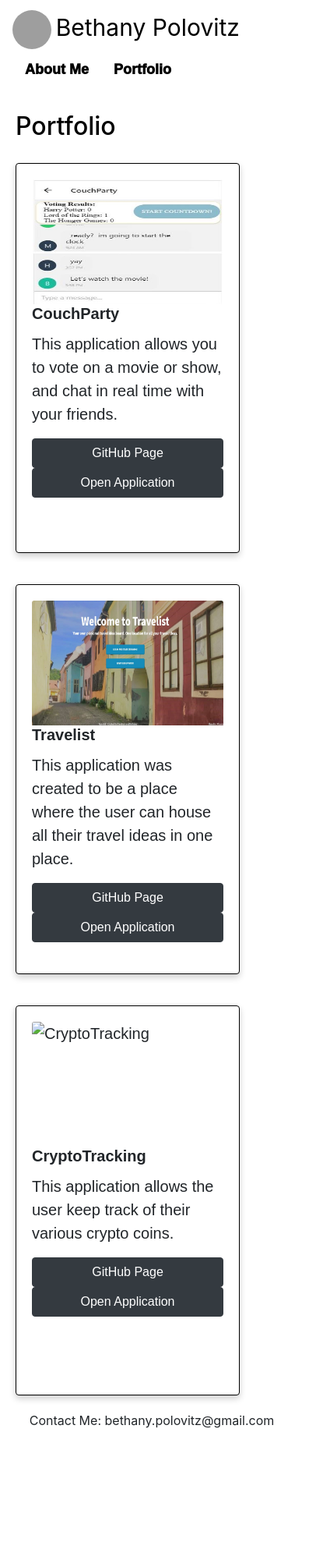
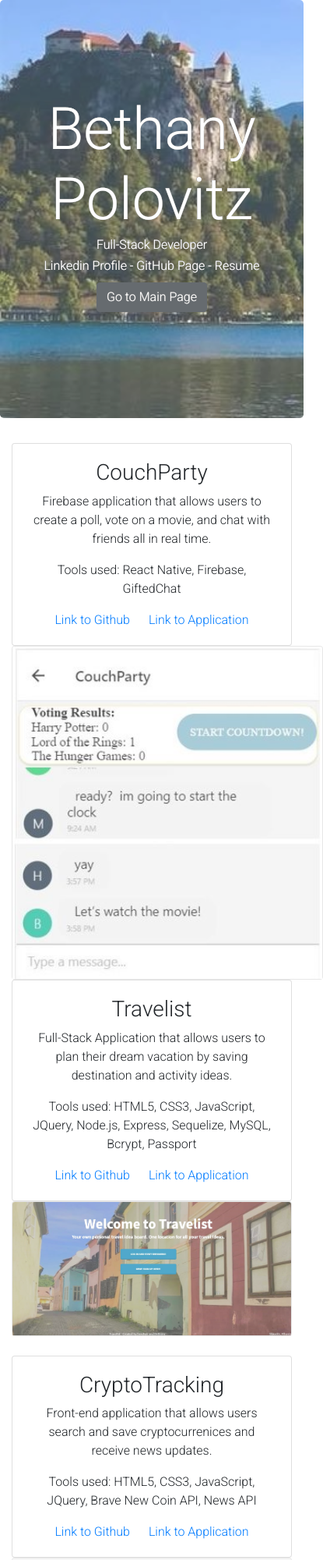
Before and after one commit to bpolo15/portfolio, a plain HTML site: page portfolio.html in a window 390 px wide. Shown: the top 2000 px of the page at 78% size, 415 px wide, since content can reach past the window. Before the commit the page ends 1833 px from the top, so only its background shows below. Drawn offline with nearby package versions, Linux system fonts and the light colour scheme; grey boxes are pictures that could not be loaded.

Commit message:
updated portfolio page and links

```diff
--- a/portfolio.html
+++ b/portfolio.html
@@ -1,172 +1,96 @@
 <!DOCTYPE html>
 <html lang="en">
+
 <head>
   <meta charset="UTF-8" />
   <meta name="viewport" content="width=device-width, initial-scale=1.0" />
-    <link
-      rel="stylesheet"
-      href="https://stackpath.bootstrapcdn.com/bootstrap/4.4.1/css/bootstrap.min.css"
-      integrity="sha384-Vkoo8x4CGsO3+Hhxv8T/Q5PaXtkKtu6ug5TOeNV6gBiFeWPGFN9MuhOf23Q9Ifjh"
-      crossorigin="anonymous"
-    />
-    <link
-      href="https://fonts.googleapis.com/css?family=Slabo+27px&display=swap"
-      rel="stylesheet"
-    />
-    <link rel="stylesheet" href="style.css" />
+  <link rel="stylesheet" href="https://stackpath.bootstrapcdn.com/bootstrap/4.4.1/css/bootstrap.min.css"
+    integrity="sha384-Vkoo8x4CGsO3+Hhxv8T/Q5PaXtkKtu6ug5TOeNV6gBiFeWPGFN9MuhOf23Q9Ifjh" crossorigin="anonymous" />
+    <link href="https://fonts.googleapis.com/css2?family=Roboto:wght@300&display=swap" rel="stylesheet">
+  <link rel="stylesheet" href="style1.css" />
   <title>Portfolio</title>
 </head>
+
 <body>
-    <nav
-      class="navbar navbar-light"
-      style="background-color: white;"
-    >
-      <a class="navbar-brand" href="index.html">
-        <img
-          src="https://scontent-msp1-1.xx.fbcdn.net/v/t1.0-9/20800246_10159258654275523_4812675337554308324_n.jpg?_nc_cat=106&_nc_sid=85a577&_nc_ohc=eijJIddL1xUAX8HowG6&_nc_ht=scontent-msp1-1.xx&oh=657ee9d7d63dc5756f059367b55c6f6d&oe=5EFEBF7C"
-          width="50"
-          height="50"
-          class="d-inline-block align-top rounded-circle"
-          alt="Picture"
-        />
-        <span style="color: black; font-size: 30px;">
-          Bethany Polovitz</span
-        >
-      </a>
-      <!--right side of navbar-->
-      <ul class="nav justify-content-end">
-        <li class="nav-item">
-          <a class="nav-link active" href="index.html">About Me</a>
-        </li>
-        <li class="nav-item">
-          <a class="nav-link" href="portfolio.html">Portfolio</a>
-        </li>
-        <!-- <li class="nav-item">
-          <a class="nav-link" href="Contact.html">Contact</a>
-        </li> -->
-      </ul>
-    </nav>
-    <br />
-    <h2 style="color: black;">
-      Portfolio
-    </h2>
-    <div class = "container">
+
+  <div class="jumbotron"
+    style="background-image: url(./ProfilePhotos/lakebled2.jpg) ; background-size: cover; background-repeat: no-repeat; padding: 120px 32px; opacity: 0.75;">
+
+    <h1 class="name"> <span style="color: white;"> Bethany
+        Polovitz</span></h1>
+    <p>Full-Stack Developer</p>
+    <p><a href="https://www.linkedin.com/in/bethany-polovitz-66b18859/" style="color: white;">Linkedin Profile</a>
+      <a href="https://github.com/bpolo15" style="color: white;">- GitHub Page </a>
+      <a href ="./ProfilePhotos/2020 - Bethany Polovitz - Resume .pdf" style="color: white;">- Resume</a>
+    </p>
+    <p>
+      <a href="index.html" class="btn btn-dark" role="button" aria-pressed="true">Go to Main Page</a></p>
+  </div>
+  <div class="container">
     <div class="row">
-      <div class="card" style="width: 18rem;">
-        <img src="./ProfilePhotos/CouchParty.JPG" height="160px" class="card-img-top" alt="CouchParty" height="50%">
-        <!-- <div class="card-body"> -->
-          <h5 class="card-title" style="font-weight: bold;">CouchParty</h5>
-          <p class="card-text">This application allows you to vote on a movie or show, and chat in real time with your friends.</p>
-          <a href="https://github.com/bpolo15/couchparty" class="btn btn-dark">GitHub Page</a>
-          <a href="https://expo.io/@bpolo15/couchparty-native" class="btn btn-dark">Open Application</a>
-        <!-- </div> -->
-      </div>
-      <div class="card" style="width: 18rem;">
-        <img src="./ProfilePhotos/Travelist.JPG"  height="160px" class="card-img-top" alt="Travelist" >
-        <!-- <div class="card-body"> -->
-          <h5 class="card-title" style="font-weight: bold;">Travelist</h5>
-          <p class="card-text"> This application was created to be a place where the user can house all their travel ideas in one place. </p>
-          <a href="https://github.com/bpolo15/Travel_Wishlist" class="btn btn-dark">GitHub Page</a>
-          <a href="https://obscure-bayou-21974.herokuapp.com/" class="btn btn-dark">Open Application</a>
-        <!-- </div> -->
-      </div>
-      <div class="card" style="width: 18rem;">
-        <img src="./ProfilePhotos//CryptoTracking.JPG" height="160px" class="card-img-top" alt="CryptoTracking" >
-        <!-- <div class="card-body"> -->
-          <h5 class="card-title" style="font-weight: bold;">CryptoTracking</h5>
-          <p class="card-text"> This application allows the user keep track of their various crypto coins.</p>
-          <a href="https://github.com/bpolo15/CryptoTracking" class="btn btn-dark">GitHub Page</a>
-          <a href="https://bpolo15.github.io/CryptoTracking/" class="btn btn-dark">Open Application</a>
-        <!-- </div> -->
+      <div class="col-lg-6 col-md-12 col-sm-12">
+        <div class="card" id="card4">
+          <div class="card-body">
+            <h3>CouchParty</h3>
+            <p class="card-text">Firebase application that allows users to create a poll, vote on a movie, and chat with
+              friends all in real time.</p>
+            <p>Tools used: React Native, Firebase, GiftedChat</p>
+            <a href="https://github.com/bpolo15/couchparty" class="card-link">Link to Github</a>
+            <a href="https://expo.io/@bpolo15/couchparty-native" class="card-link">Link to Application</a>
           </div>
         </div>
       </div>
-
-
-
-
-
-
-
-
-
-
-
-
-
-
-
-
-
-
-
-
-
-
-
-
-
-
-
-
-    <!-- <div class="container">
-      <div class="row">
-        <div class="col-lg-3 col-md-6 col-sm-12">
-          <div class="card" style="width: 18rem; background-color: white;">
-            <img src="./ProfilePhotos/Travelist.JPG" height="175px" class="card-img-top" alt="Travelist" />
-            <div class="card-body">
-              <h4 class="card-title" style="color: black;">Travelist</h4>
-              <p class="card-text" style="color: black;">
-                This application was created to be a place where the user can house all their travel ideas in one place.
-              </p>
-              <a href="https://obscure-bayou-21974.herokuapp.com/" class="btn btn-outline-dark">Open Application</a>
-              <a href="https://github.com/bpolo15/Travel_Wishlist" class="btn btn-outline-dark">Open GitHub</a>
+      <div class="col-lg-6 col-md-12 col-sm-12">
+        <div class="card" style="width: 25rem;" id="photo4">
+          <img src="./ProfilePhotos/CouchParty.JPG" class="card-img-top" alt="CouchParty">
         </div>
       </div>
     </div>
-        <div class="col-lg-3 col-md-6 col-sm-12">
-            <div class="card" style="width: 18rem; background-color: white;">
-              <img src="./ProfilePhotos/CryptoTracking.JPG" height="175px" class="card-img-top" alt="Note-Taker" />
+    <div class="row">
+      <div class="col-lg-6 col-md-12 col-sm-12">
+        <div class="card" id="card5">
           <div class="card-body">
-                <h4 class="card-title" style="color: black;">CryptoTracking</h4>
-                <p class="card-text" style="color: black;">
-                  This application allows the user keep track of their various crypto coins.
-                </p>
-                <a href="https://bpolo15.github.io/CryptoTracking/" class="btn btn-outline-dark">Open Application</a>
-                <a href="https://github.com/bpolo15/CryptoTracking" class="btn btn-outline-dark">Open GitHub</a>
+            <h3>Travelist</h3>
+            <p class="card-text">Full-Stack Application that allows users to plan their dream vacation by saving
+              destination and activity ideas.</p>
+            <p>Tools used: HTML5, CSS3, JavaScript, JQuery, Node.js, Express, Sequelize, MySQL, Bcrypt, Passport</p>
+            <a href="https://github.com/bpolo15/Travel_Wishlist" class="card-link">Link to Github</a>
+            <a href="https://obscure-bayou-21974.herokuapp.com/" class="card-link">Link to Application</a>
           </div>
         </div>
       </div>
-          <div class = "row">
-        <div class="col-lg-3 col-md-6  col-sm-12">
-            <div class="card" style="width: 18rem; background-color: white;">
-              <img src="./ProfilePhotos/note-taker.JPG" height="175px" class="card-img-top" alt="Note-Taker" />
-              <div class="card-body">
-                <h4 class="card-title" style="color: black;">Note-Taker</h4>
-                <p class="card-text" style="color: black;">
-                  This application allows the user to create and delete notes.
-                </p>
-                <a href="https://vast-sands-89281.herokuapp.com/" class="btn btn-outline-dark">Open Application</a>
-                <a href="https://github.com/bpolo15/Note_Taker" class="btn btn-outline-dark">Open GitHub</a>
+      <div class="col-lg-6 col-md-12 col-sm-12">
+        <div class="card" id="photo5">
+          <img src="./ProfilePhotos/Travelist.JPG" class="card-img-top" alt="Travelist">
         </div>
       </div>
     </div>
-          <div class="col-lg-3 col-md-6  col-sm-12">
-            <div class="card" style="width: 18rem; background-color: white;">
-              <img src="./ProfilePhotos/CouchParty.JPG" height="175px" class="card-img-top" alt="dailyplanner" />
+    <div class="row">
+      <div class="col-lg-6 col-md-12 col-sm-12">
+        <div class="card" id="card6">
           <div class="card-body">
-                <h4 class="card-title" style="color: black;">CouchParty</h4>
-                <p class="card-text" style="color: black;">
-                  This mobile application allows you to answer the question "What should we watch?" by allowing you to create a poll where all your friends can vote. After your vote, you can chat with your friends in real time during your show.
-                </p>
-                <a href=" https://expo.io/@bpolo15/couchparty-native" class="btn btn-outline-dark">Open Application</a>
-                <a href="https://github.com/bpolo15/couchparty" class="btn btn-outline-dark">Open GitHub</a>
+            <h3>CryptoTracking</h3>
+            <p class="card-text">Front-end application that allows users search and save cryptocurrenices and receive
+              news updates.</p>
+            <p>Tools used: HTML5, CSS3, JavaScript, JQuery, Brave New Coin API, News API</p>
+            <a href="https://github.com/bpolo15/CryptoTracking" class="card-link">Link to Github</a>
+            <a href="https://bpolo15.github.io/CryptoTracking/" class="card-link">Link to Application</a>
+          </div>
+        </div>
+      </div>
+      <div class="col-lg-6 col-md-12 col-sm-12">
+        <div class="card" id="photo5">
+          <img src="./ProfilePhotos/CryptoTracking.JPG" class="card-img-top" alt="Travelist">
         </div>
       </div>
     </div>
   </div>
-    </div>
-    </div> -->
-    <footer style="text-align: center;">Contact Me: bethany.polovitz@gmail.com</footer>
+  <footer>
+    <h5>Bethany Polovitz</h5>
+    <p><a href="https://www.linkedin.com/in/bethany-polovitz-66b18859/" style="color: black;">Linkedin Profile</a>
+      <a href="https://github.com/bpolo15" style="color: black;">- GitHub Page </a>
+      <a href="./ProfilePhotos/2020 - Bethany Polovitz - Resume .pdf" style="color: black;">- Resume</a></p>
+  </footer>
 </body>
+
 </html>
--- a/style1.css
+++ b/style1.css
@@ -1,5 +1,15 @@
+body{
+  font-family: 'Roboto', sans-serif;
+}
 .jumbotron{
   text-align: center;
+  color: white;
+  line-height: 70%;
+  text-shadow:
+  -.25px -.25px 0  gray,
+  .25px -.25px 0  gray,
+  -.25px .25px 0  gray,
+  .25px .25px 0  gray;
 }
 .name{
   font-size: 75px;
@@ -39,8 +49,49 @@
   margin-top: 35px;
   opacity: 0.75;
 }
-#hidden{
-  display: none;
+#photo4{
+  margin-right: 100px;
+  margin-bottom: 25px;
+  opacity: 0.75;
+
+}
+#card4{
+  padding: 25px;
+  text-align: center;
+  position: relative;
+  margin-left: 50px;
+  margin-right: -50px;
+  margin-top: 75px;
+  z-index: 10;
+}
+#photo5{
+  margin-bottom: 25px;
+  opacity: 0.75;
+}
+#card5{
+  padding: 25px;
+  text-align: center;
+  position: relative;
+  margin-left: 50px;
+  margin-right: -50px;
+  margin-top: -10px;
+  z-index: 10;
+}
+#card6{
+  padding: 25px;
+  text-align: center;
+  position: relative;
+  margin-left: 50px;
+  margin-right: -50px;
+  margin-top: 50px;
+  z-index: 10;
+}
+footer{
+  margin-top: 25px;
+  border-color: black;
+  text-align: center;
+  opacity: .8;
+  line-height: 70%;
 }
 @media screen and (max-width: 1200px){
   #photo2{
@@ -95,5 +146,20 @@
       text-align: center;
       float: right
     }
+    #card4{
+      padding: 0;
+      margin: 0;
+    }
+    #card5{
+      padding: 0;
+      margin: 0;
+    }
+    #card6{
+      padding: 0;
+      margin: 0;
+    }
+    #photo4{
+      margin: 0 auto;
+    }
 
   }
```
Also changed, not shown: index.html (+14 -12 lines), portfolioOLD.html (added, +172 -0 lines), ProfilePhotos/lake bled.jpg (added), ProfilePhotos/lakebled2.jpg (added), styleOLD.css (renamed from style.css), 3 other files. Lines whose indentation alone changed are shown as unchanged.
